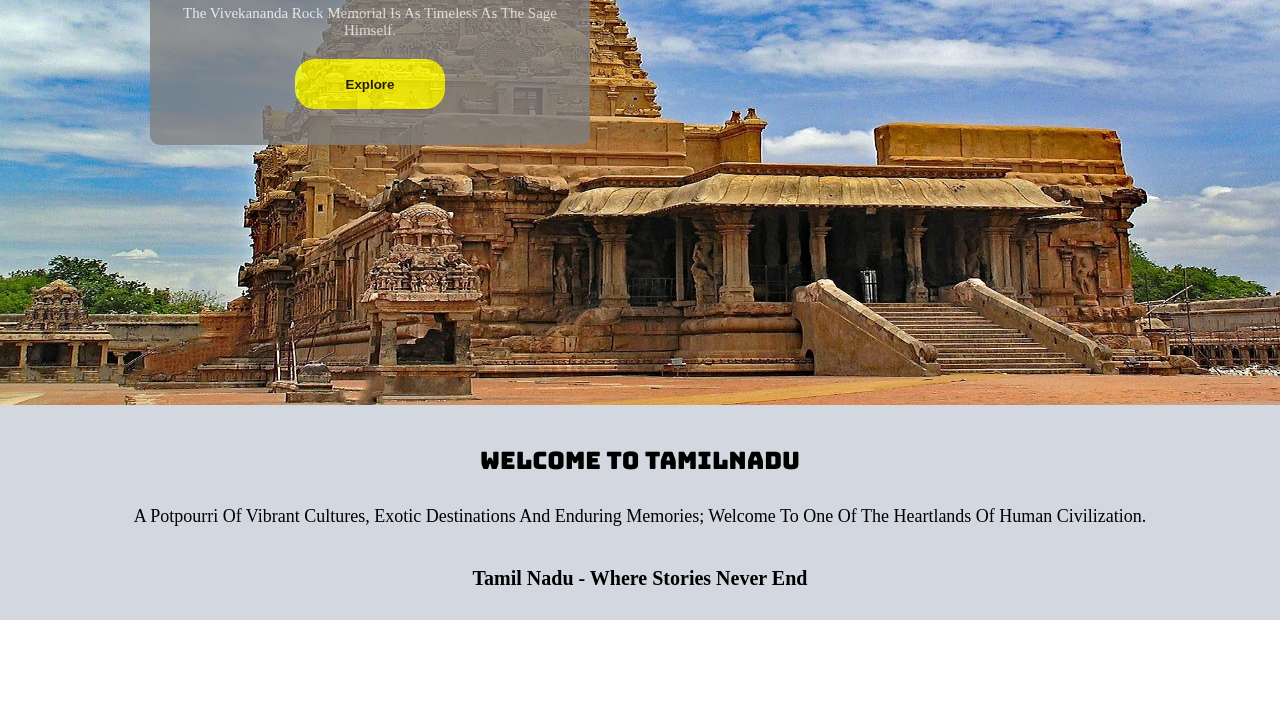
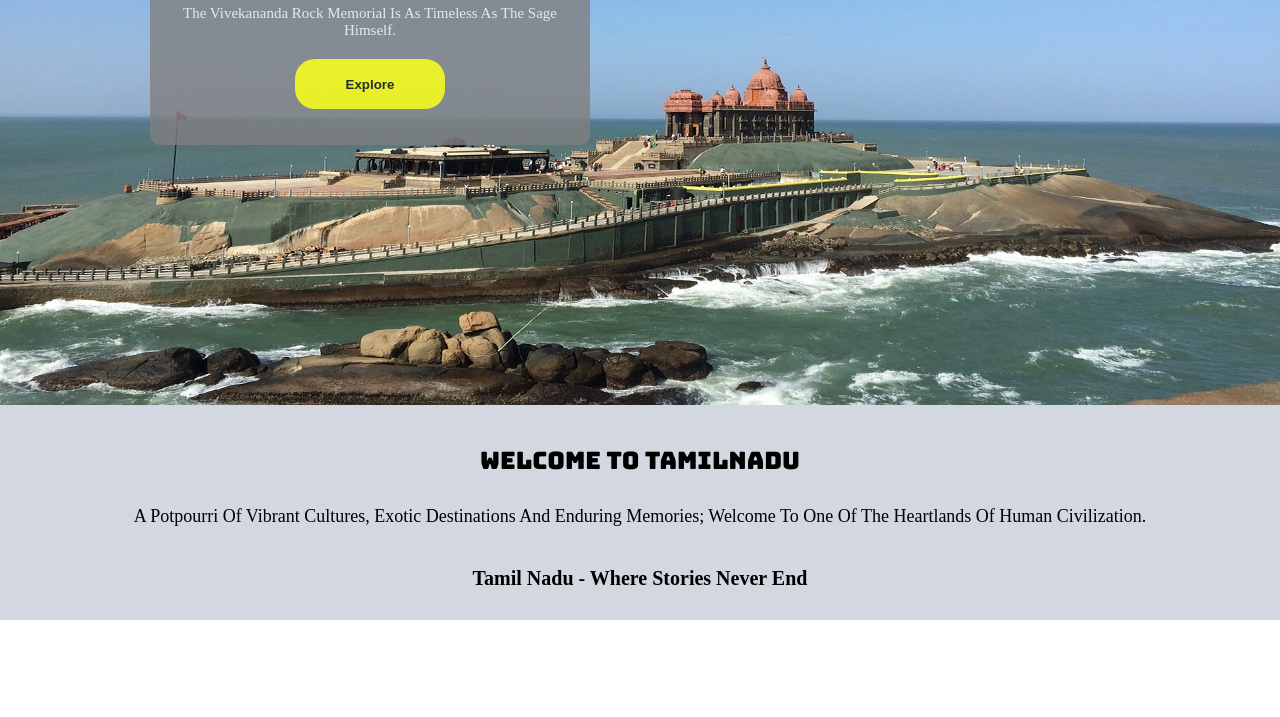
Before and after one commit to Nivetha0305/Tamilnadu-tourism, a plain HTML site: page index.html in a window 1280 px wide. Shown: the part 351-1068 px from the top of the page. Drawn offline with Linux system fonts and the light colour scheme.

Commit message:
update some content

```diff
--- a/index.html
+++ b/index.html
@@ -131,7 +131,7 @@
 
 
         .image {
-            background-image: url(thanjavurtemple.jpeg);
+            background-image: url(kanyakumari.jpg);
             background-size: 100% 100%;
             background-repeat: no-repeat;
             width: 100%;
```
